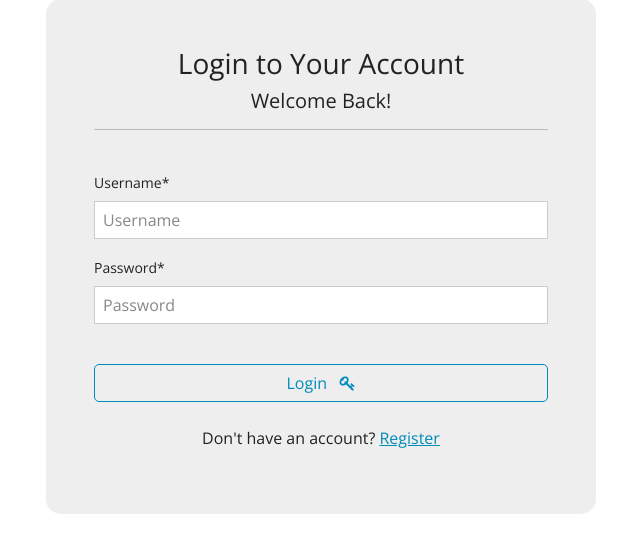
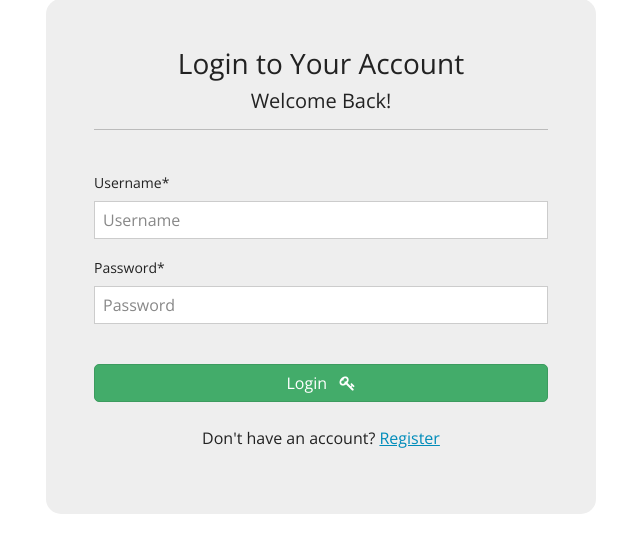
Before and after one commit to waxx567/django-practice, a Django app: page /my-login/ in a window 1280 px wide. Shown: the part 81-634 px from the top of the page, without its empty margins (319-959 px from the left). Run offline with Django 5.2, Linux system fonts and the light colour scheme; some libraries are stand-ins or nearby versions.

Commit message:
Update my-login.html

```diff
--- a/crm/webapp/templates/webapp/my-login.html
+++ b/crm/webapp/templates/webapp/my-login.html
@@ -23,7 +23,7 @@
                 {{form|crispy}}
                 <br>
 
-                <button type="submit" class="btn btn100 btn-outline-primary"><strong>Login</strong> &nbsp; <i class="fa fa-key"></i></button>
+                <button type="submit" class="btn btn100 btn-success"><strong>Login</strong> &nbsp; <i class="fa fa-key"></i></button>
             </form>
             <br>
 
```
